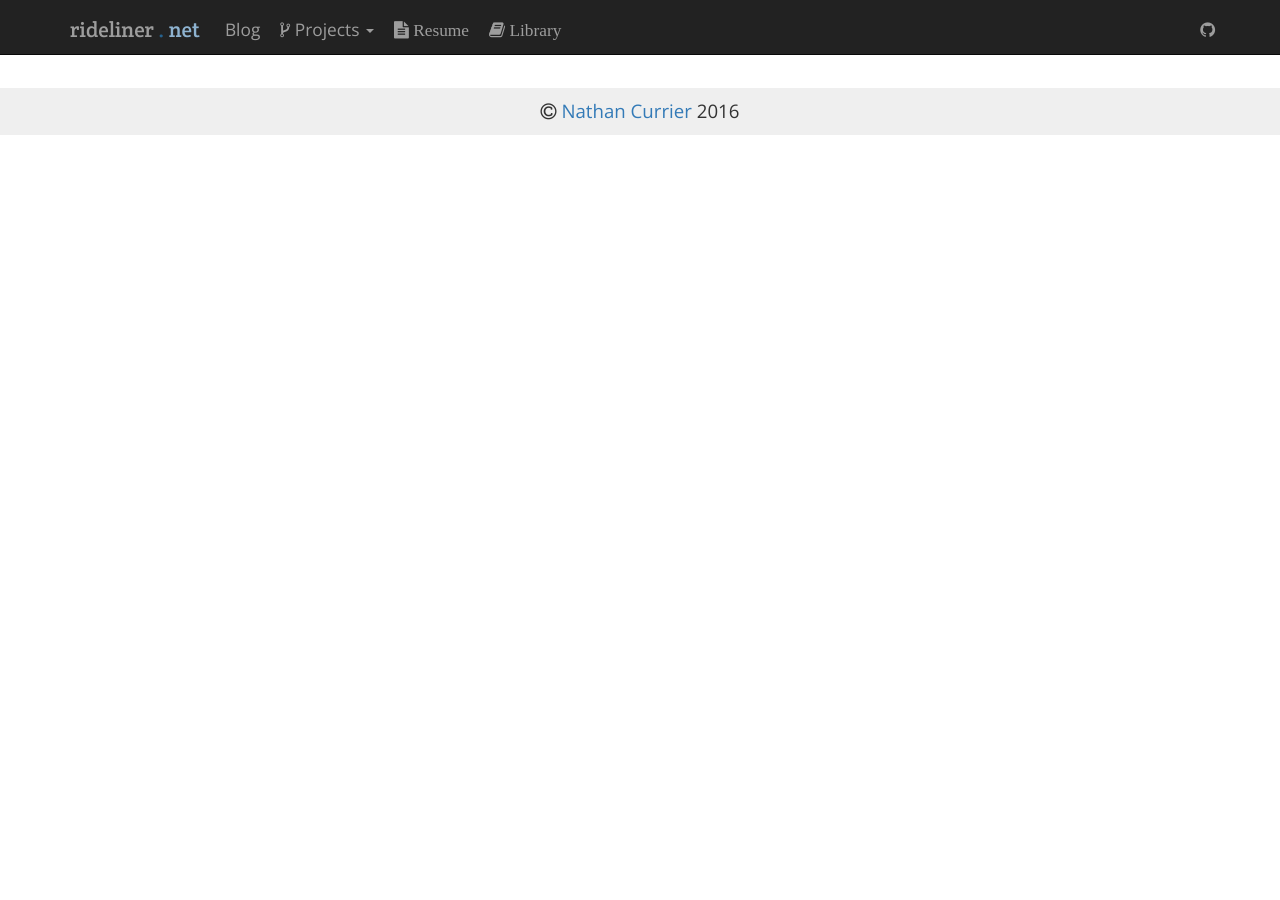
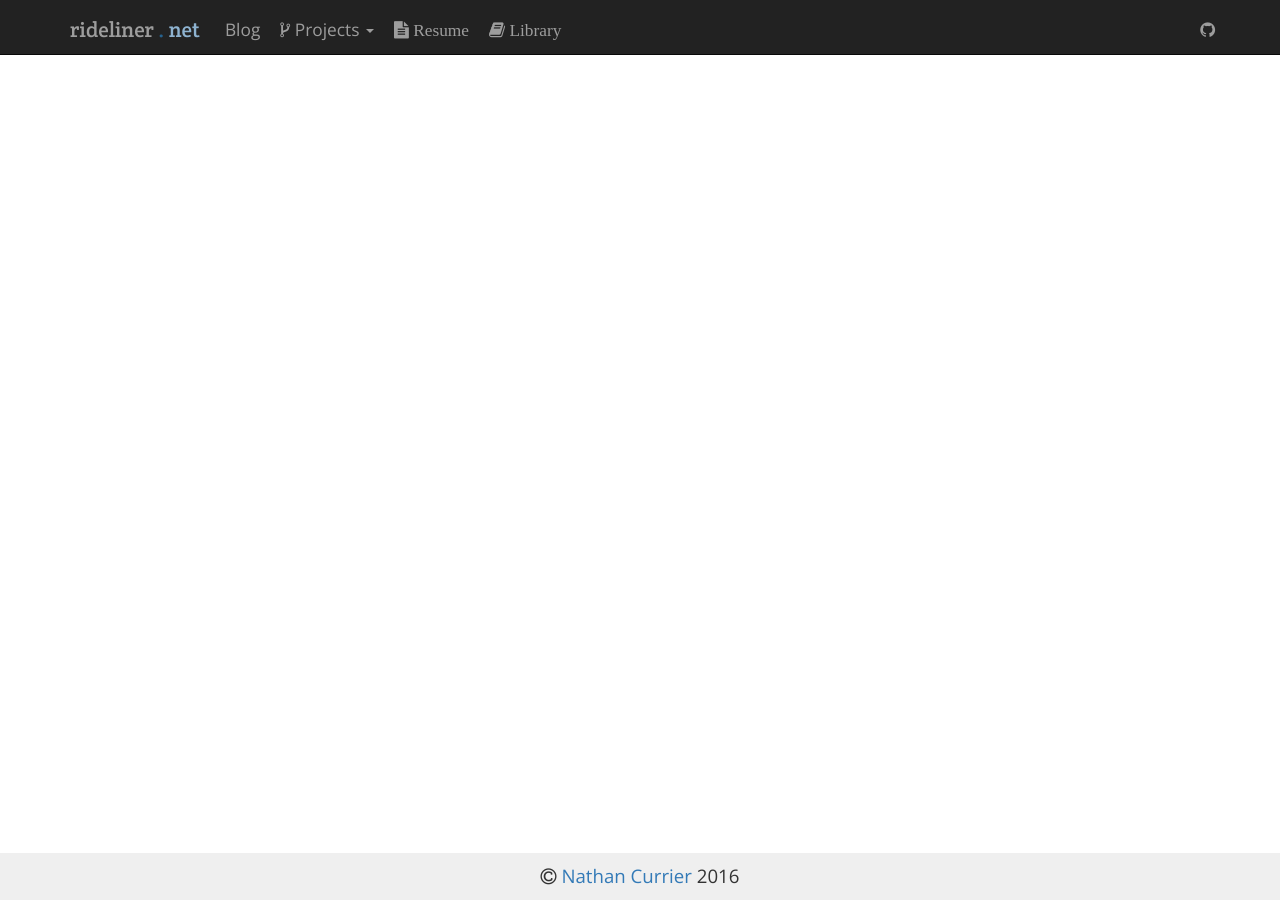
Before and after one commit to rideliner/rideliner.github.io, a Jekyll site: the page built from index.md, in a window 1280 px wide. Built offline with Jekyll 4.4.1, drawn with Linux system fonts in a browser that asks for light colours; nearby versions of some CDN libraries.

Commit message:
Push the footer to the bottom

```diff
--- a/assets/css/site.css
+++ b/assets/css/site.css
@@ -31,6 +31,10 @@ li {
   font-family: 'Open Sans', 'Helvetica Neue', Helvetica, Arial, sans-serif;
   font-size: 13pt;
   margin-top: 4px;
+}
+
+html {
+  height: 100%;
 }
 
 body {
```
